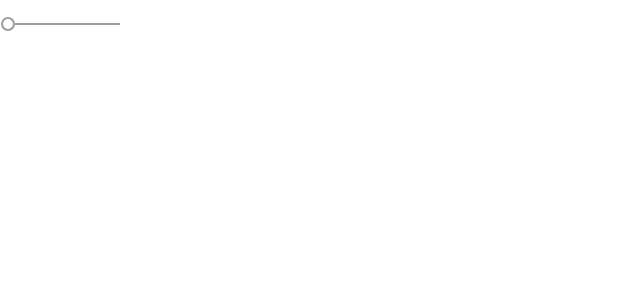
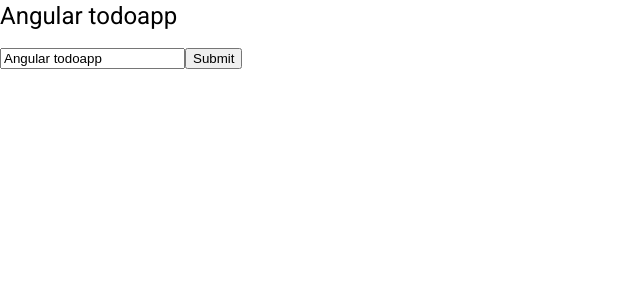
Before and after one commit to arkisoul/angular-todoapp, an Angular app: page / in a window 1280 px wide. Shown: the top 300 px of the page, without its empty margins (0-640 px from the left). Built offline with nearby package versions, Linux system fonts and the light colour scheme.

Commit message:
feat:  init data binding, directives

```diff
--- a/angular.json
+++ b/angular.json
@@ -15,7 +15,7 @@
       },
       "root": "",
       "sourceRoot": "src",
-      "prefix": "app",
+      "prefix": "todoapp",
       "architect": {
         "build": {
           "builder": "@angular-devkit/build-angular:browser",
--- a/src/app/app.component.html
+++ b/src/app/app.component.html
@@ -1 +1,3 @@
-<mat-slider min="1" max="100" step="1" value="1"></mat-slider>
+<h1>{{title}}</h1>
+<input type="text" [(ngModel)]="title" (change)="handleChange('hello')" />
+<button (click)="handleSubmit('hello')">Submit</button>
--- a/src/app/app.component.ts
+++ b/src/app/app.component.ts
@@ -1,10 +1,18 @@
 import { Component } from '@angular/core';
 
 @Component({
-  selector: 'app-root',
+  selector: 'todoapp-root',
   templateUrl: './app.component.html',
-  styleUrls: ['./app.component.css']
+  styleUrls: ['./app.component.css'],
 })
 export class AppComponent {
   title = 'Angular todoapp';
+
+  handleChange(value: string) {
+    console.log(value);
+  }
+
+  handleSubmit(value: string) {
+    console.log(value);
+  }
 }
--- a/src/app/app.module.ts
+++ b/src/app/app.module.ts
@@ -1,5 +1,7 @@
 import { NgModule } from '@angular/core';
+import { CommonModule } from '@angular/common';
 import { BrowserModule } from '@angular/platform-browser';
+import { FormsModule } from '@angular/forms';
 import { BrowserAnimationsModule } from '@angular/platform-browser/animations';
 import { MatSliderModule } from '@angular/material/slider';
 
@@ -13,6 +15,8 @@ import { AppComponent } from './app.component';
     AppRoutingModule,
     BrowserAnimationsModule,
     MatSliderModule,
+    FormsModule,
+    CommonModule,
   ],
   providers: [],
   bootstrap: [AppComponent],
--- a/src/index.html
+++ b/src/index.html
@@ -11,6 +11,6 @@
   <link href="https://fonts.googleapis.com/icon?family=Material+Icons" rel="stylesheet">
 </head>
 <body class="mat-typography">
-  <app-root></app-root>
+  <todoapp-root></todoapp-root>
 </body>
 </html>
```
Also changed, not shown: 1 other file (tests, documents, lock files or other folders).
